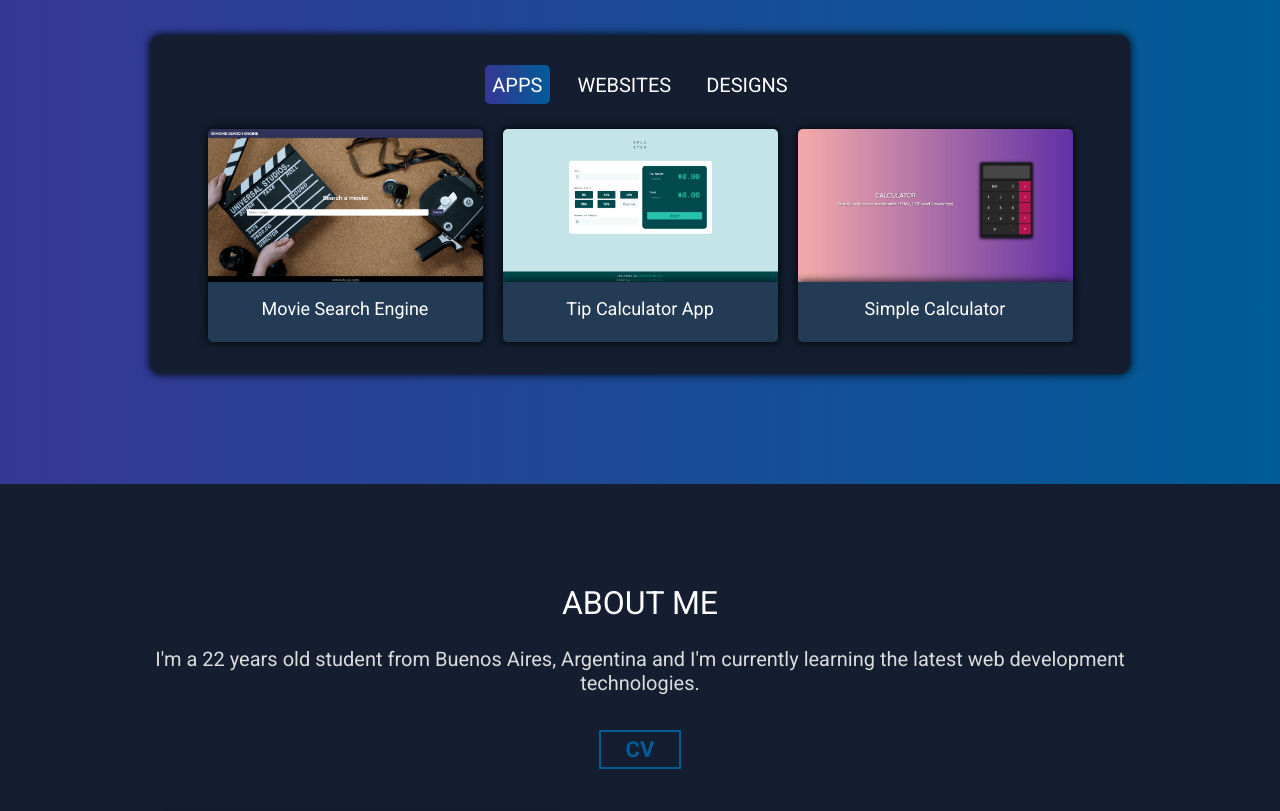
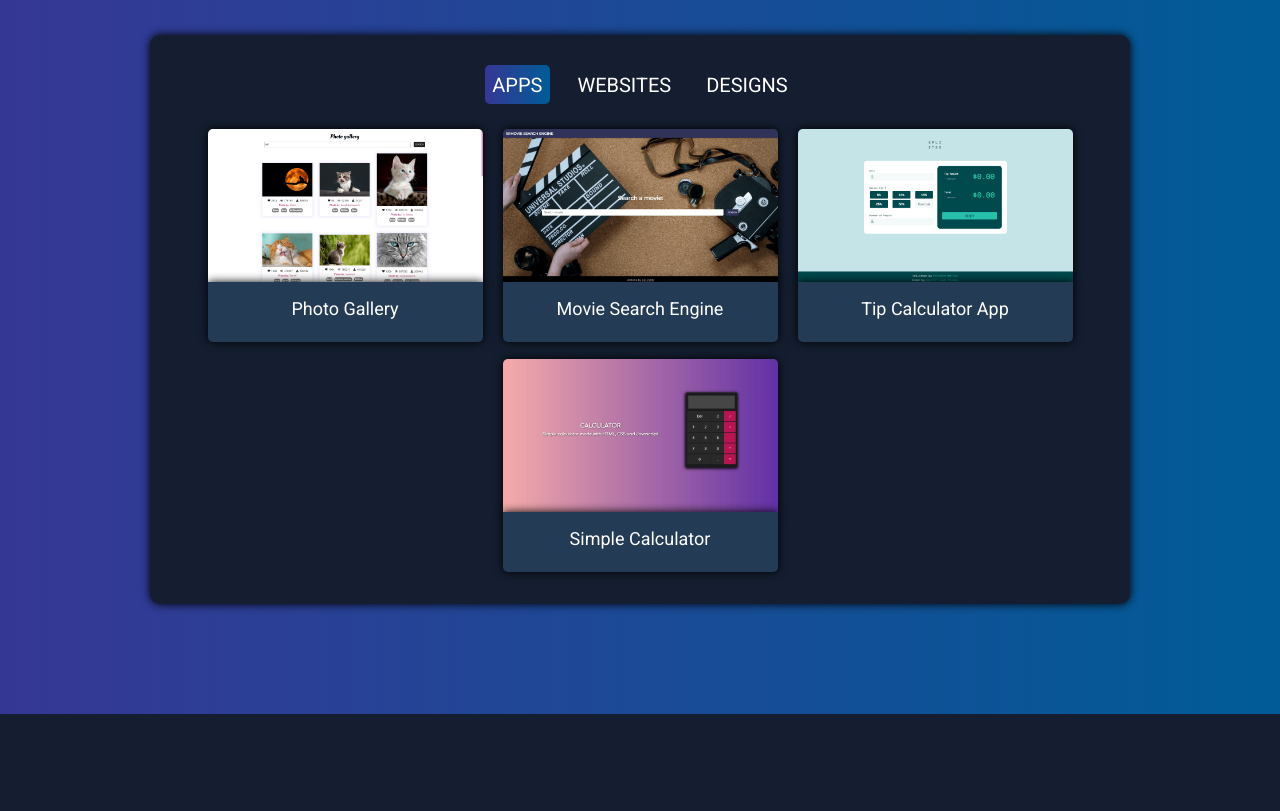
Before and after one commit to agustinlopez9/MyPersonalPortfolio, a React (Create React App) app: page / in a window 1280 px wide. Shown: the part 960-1771 px from the top of the page. Built offline with nearby package versions, Linux system fonts and the light colour scheme.

Commit message:
Add Project

```diff
--- a/src/components/Projects/ProjectItems.js
+++ b/src/components/Projects/ProjectItems.js
@@ -1,7 +1,16 @@
 export const AppItems = [
     {
+        title: "Photo Gallery",
+        desc: "Image search engine made with React, SASS, Axios and Pixabay API",
+        url: "/images/PhotoGallery.png",
+        video: "/images/PhotoGallery.mp4",
+        cName: "card",
+        pagelink: "https://aflp2199.github.io/PhotoGallery/",
+        gitlink: "https://github.com/AFLP2199/PhotoGallery",
+    },
+    {
         title: "Movie Search Engine",
-        desc: "Movie search engine made with SASS, JQuery, Axios and OMDb API",
+        desc: "Movie search engine made with JQuery, SASS, Axios and OMDb API",
         url: "/images/MovieSearch.png",
         video: "/images/MovieSearch.mp4",
         cName: "card",
```
Also changed, not shown: public/images/PhotoGallery.png (added), 1 other file (tests, documents, lock files or other folders).
